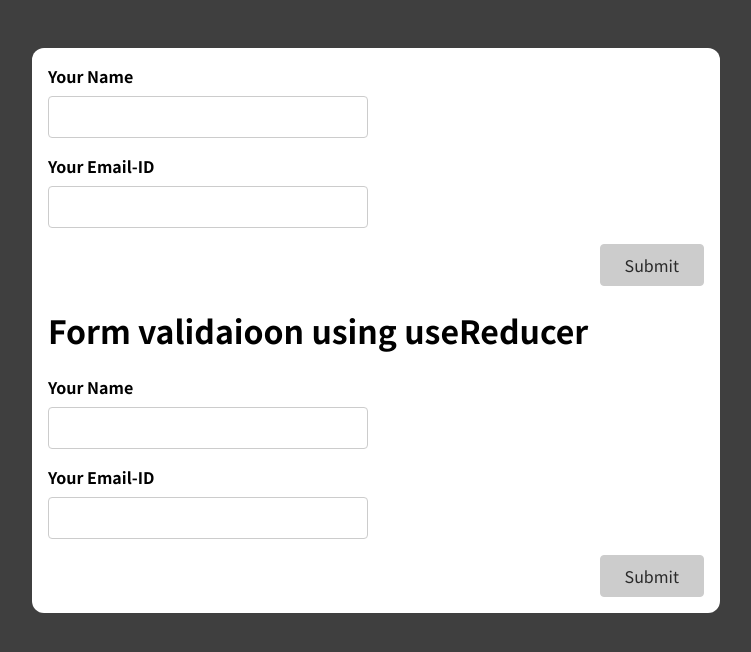
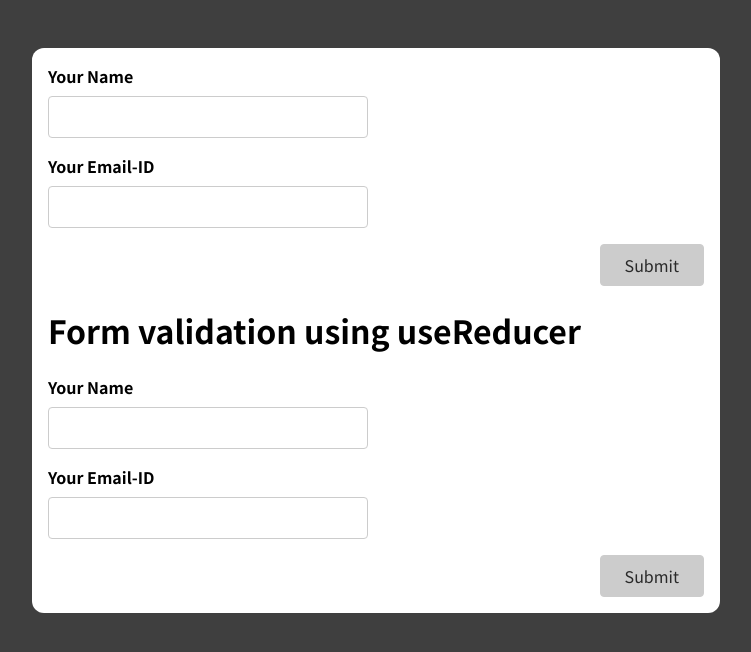
Before and after one commit to shahbaazchaviwale/rct-mar-2022-complex-form, a React (Create React App) app: page / in a window 1280 px wide. Shown: the top 652 px of the page, without its empty margins (264-1015 px from the left). Built offline with nearby package versions, Linux system fonts and the light colour scheme.

Commit message:
text changed

```diff
--- a/src/components/SimpleInput-reducer.js
+++ b/src/components/SimpleInput-reducer.js
@@ -45,7 +45,7 @@ const SimpleInputReducer = (props) => {
 
   return (
     <div>
-      <h1>Form validaioon using useReducer</h1>
+      <h1>Form validation using useReducer</h1>
       <form onSubmit={formSubmit}>
         <div className={nameInputClasses}>
           <label htmlFor="name">Your Name</label>
```
